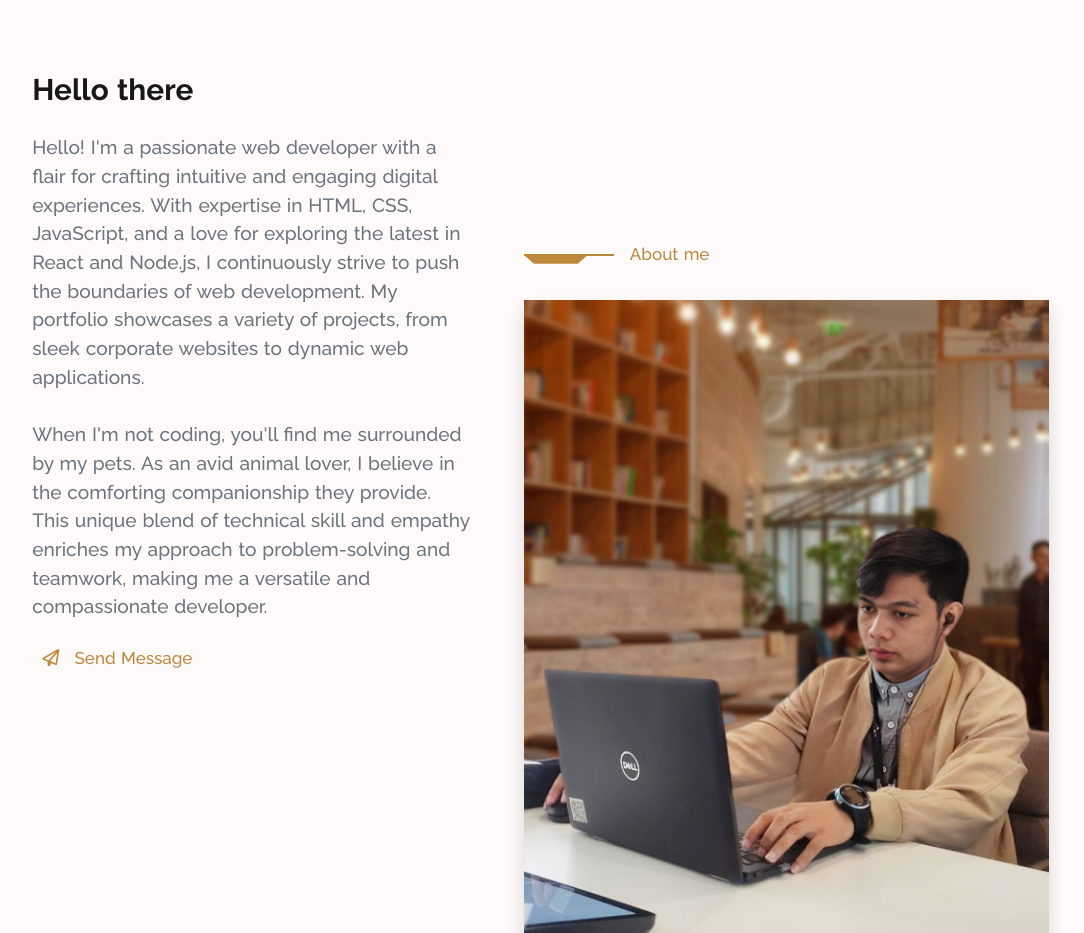
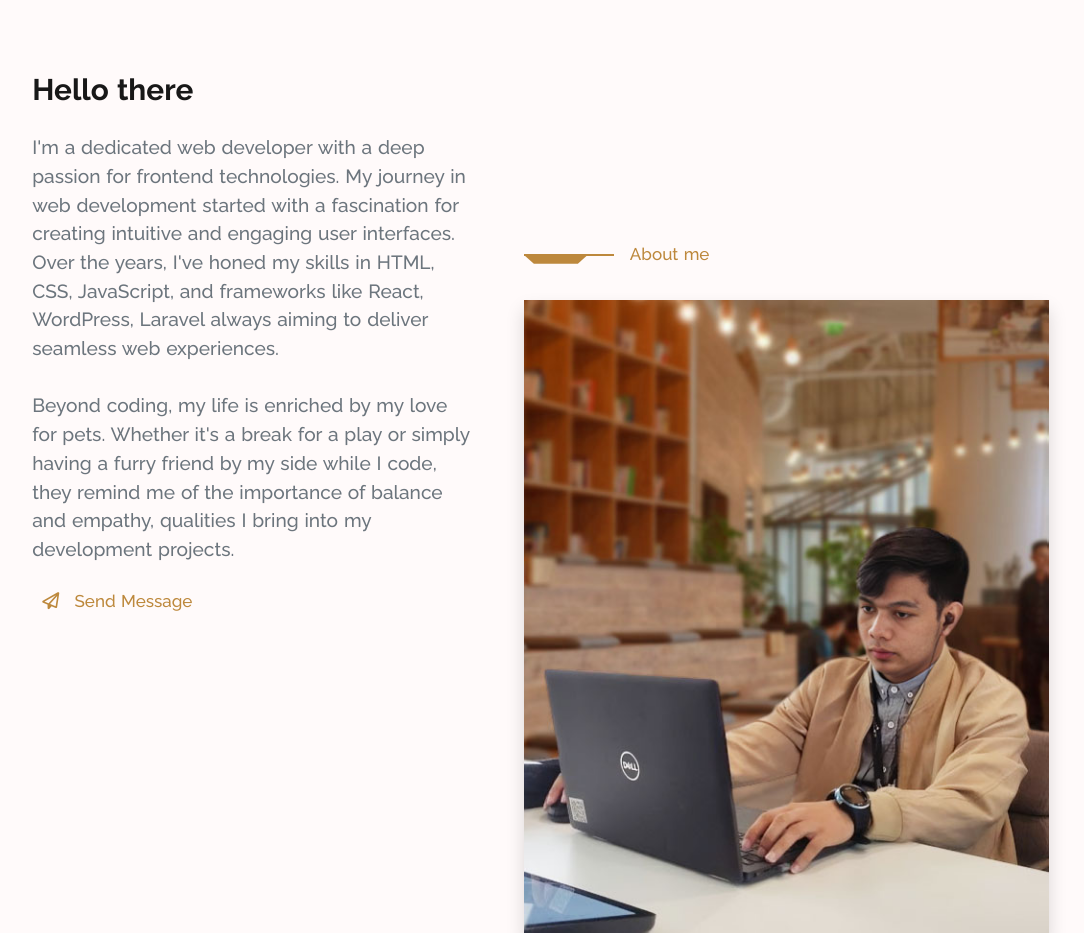
Before and after one commit to InanCelis/inan-celis, a React (Create React App) app: page / in a window 1280 px wide. Shown: the part 3600-4533 px from the top of the page, without its empty margins (142-1226 px from the left). Built offline with nearby package versions, Linux system fonts and the light colour scheme.

Commit message:
Updated details page

```diff
--- a/src/Components/Details.js
+++ b/src/Components/Details.js
@@ -9,15 +9,15 @@ function Details() {
                 <div className={`details`}>
                     <h3 className='font-weight-bold pb-3'>Hello there</h3>
                     <p className="text-muted mb-4  f-text-m">
-                    Hello! I'm a passionate web developer with a flair for crafting intuitive and
-                    engaging digital experiences. With expertise in HTML, CSS, JavaScript, and a
-                    love for exploring the latest in React and Node.js, I continuously strive to
-                    push the boundaries of web development. My portfolio showcases a variety of
-                    projects, from sleek corporate websites to dynamic web applications. <br/><br/>When I'm
-                    not coding, you'll find me surrounded by my pets. As an avid animal lover,
-                    I believe in the comforting companionship they provide. This unique blend of
-                    technical skill and empathy enriches my approach to problem-solving and teamwork,
-                    making me a versatile and compassionate developer.
+                        I'm a dedicated web developer with a deep passion
+                        for frontend technologies. My journey in web development
+                        started with a fascination for creating intuitive and engaging
+                        user interfaces. Over the years, I've honed my skills in HTML,
+                        CSS, JavaScript, and frameworks like React, WordPress, Laravel always aiming
+                        to deliver seamless web experiences. <br/><br/>Beyond coding, my life is enriched by my
+                        love for pets. Whether it's a break for a play or simply having a furry
+                        friend by my side while I code, they remind me of the importance of
+                        balance and empathy, qualities I bring into my development projects.
                     </p>
                     <NavLink target={"_blank"} to={`#`} className="link" >
                     <i class="fa-regular fa-paper-plane"></i> <span>Send Message</span>
```
